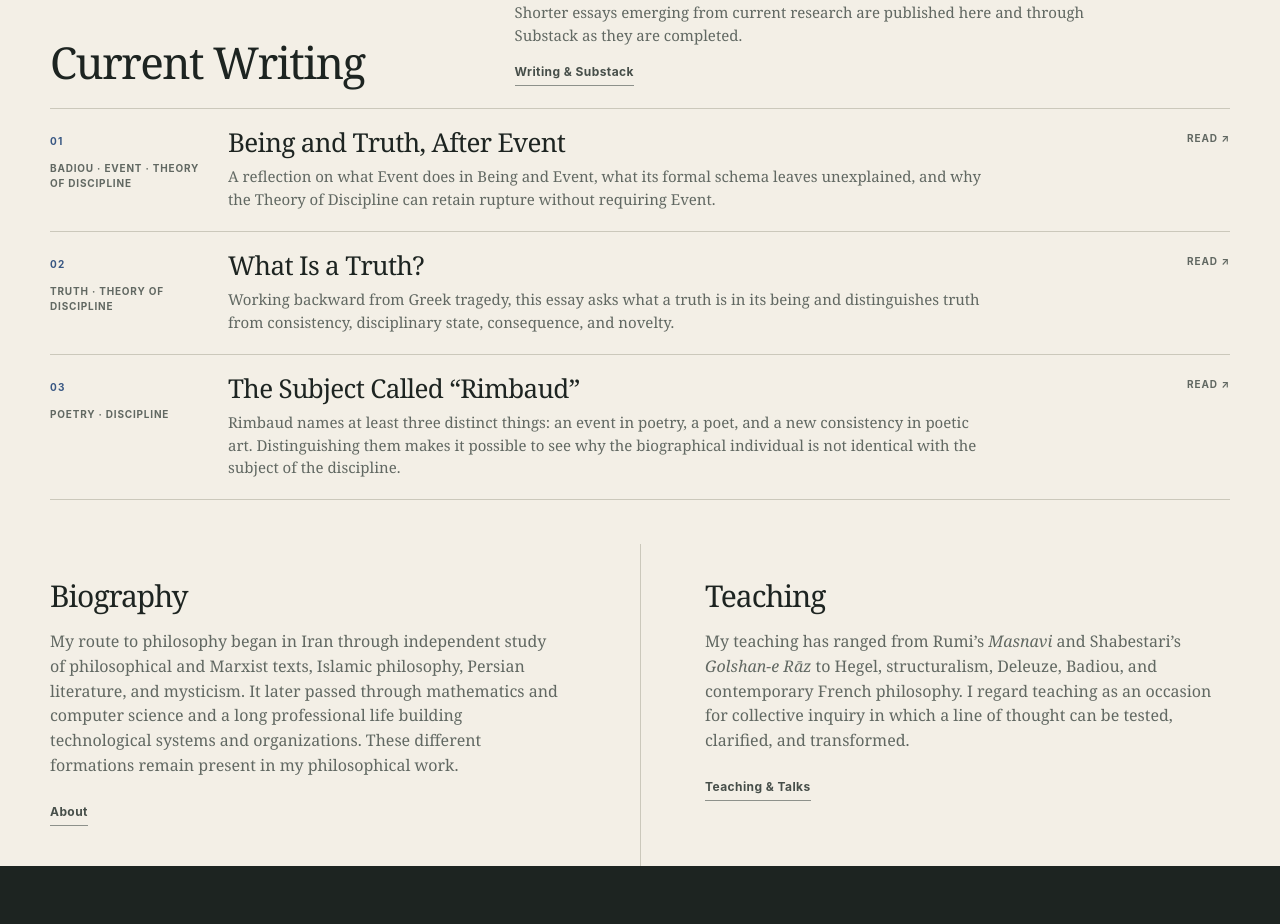
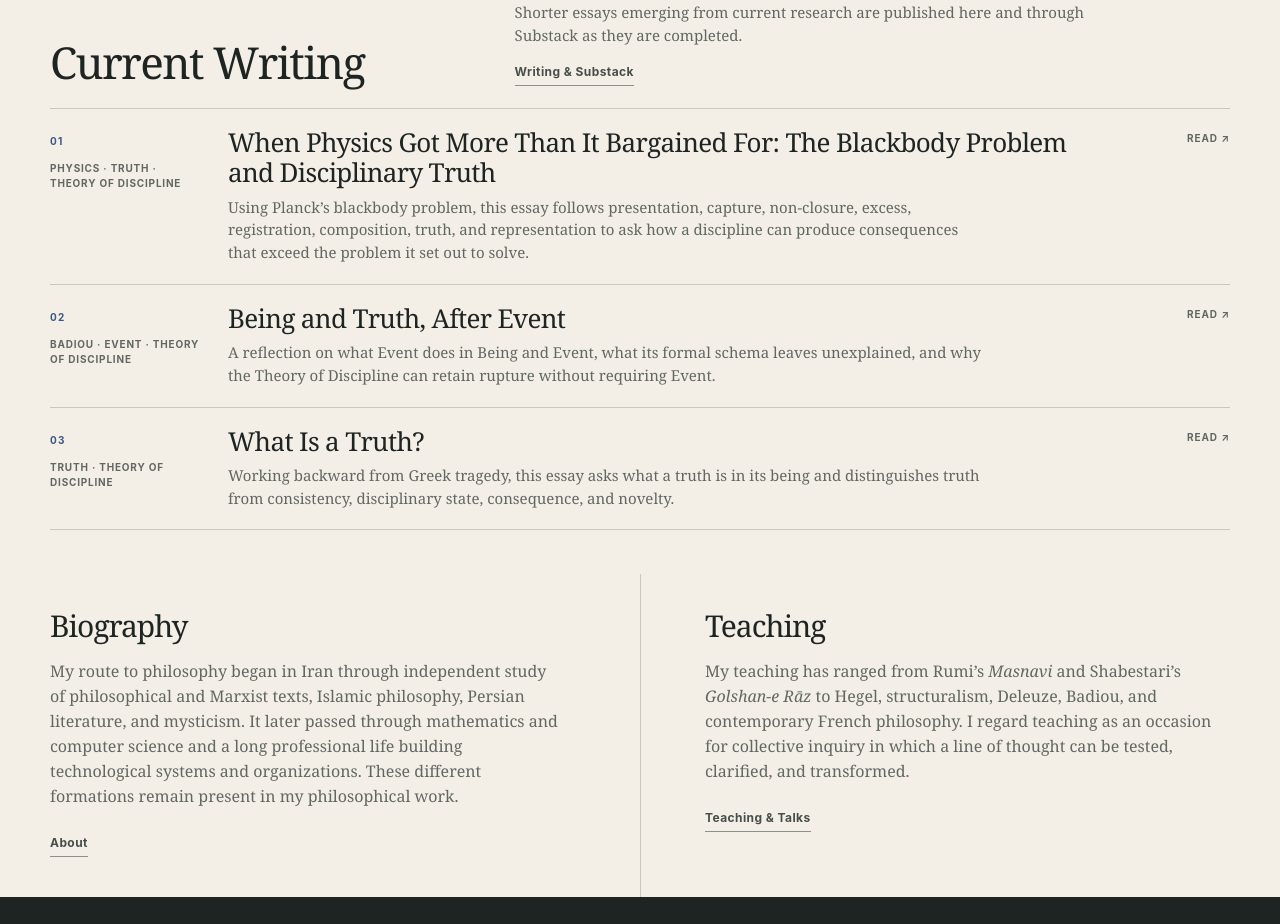
Before and after one commit to mohammad-naderi/mrnaderi.org, a Next.js app: page / in a window 1280 px wide. Shown: the part 1640-2564 px from the top of the page. Built offline with nearby package versions, Linux system fonts and the light colour scheme.

Commit message:
Add blackbody disciplinary truth essay

```diff
--- a/data/writing.ts
+++ b/data/writing.ts
@@ -7,6 +7,13 @@ export type WritingEntry = {
 };
 
 export const writings: WritingEntry[] = [
+  {
+    id: "when-physics-got-more-than-it-bargained-for",
+    area: "Physics · Truth · Theory of Discipline",
+    title: "When Physics Got More Than It Bargained For: The Blackbody Problem and Disciplinary Truth",
+    text: "Using Planck’s blackbody problem, this essay follows presentation, capture, non-closure, excess, registration, composition, truth, and representation to ask how a discipline can produce consequences that exceed the problem it set out to solve.",
+    href: "https://mrnaderi.substack.com/p/when-physics-got-more-than-it-bargained",
+  },
   {
     id: "being-and-truth-after-event",
     area: "Badiou · Event · Theory of Discipline",
```
